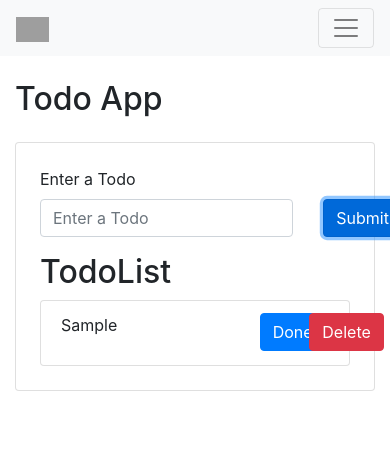
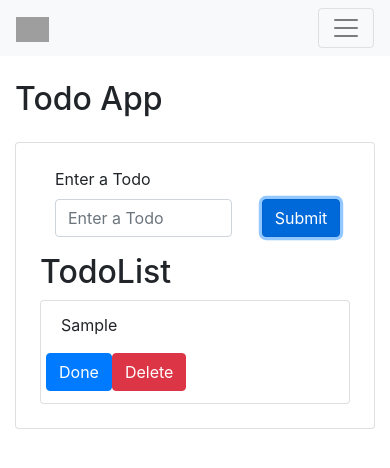
Before and after one commit to tahabinaziz/Component-Based, a React (Create React App) app: page /todo-app in a window 390 px wide. Both pictures are taken after typing "Sample" into the empty fields and a click on the button "Submit". Shown: the top 468 px of the page. Built offline with nearby package versions, Linux system fonts and the light colour scheme; grey boxes are pictures that could not be loaded.

Commit message:
Responsive Todo

```diff
--- a/src/Component/TodoAppComponents/TodoForm.js
+++ b/src/Component/TodoAppComponents/TodoForm.js
@@ -11,13 +11,15 @@ function TodoForm({ addTodo }) {
   };
 
   return (
-    <div className="form-group">
+    <div className="container">
+
       <form onSubmit={handleSubmit}>
+      <div className="form-group">
         <div className="row">
           <label  className="col-12 form-label" srOnly>
             Enter a Todo
     </label>
-          <div className="col-10">
+          <div className="col-8">
             <input className="form-control"
               type="text"
               placeholder="Enter a Todo"
@@ -30,8 +32,10 @@ function TodoForm({ addTodo }) {
             <button type="submit" className="btn btn-primary">Submit</button>
           </div>
         </div>
+        </div>
       </form>
     </div>
+
   );
 }
 
--- a/src/Component/TodoAppComponents/TodoItem.js
+++ b/src/Component/TodoAppComponents/TodoItem.js
@@ -13,11 +13,11 @@ function TodoItem({ todo, removeTodo }) {
 const {completed, text, id} = todoItem
   return (
 
-      <div className="list-group-item">
+      <div className="list-group-item container">
         <div className="row">
-        <div className="col-8"><p className={completed ? "isDone" : ""}>{text}</p></div>
-        <div className="col-2"><button className="btn btn-primary" onClick={toggleDone}>{completed ? "undone" : "Done"}</button></div>
-        <div className="col-2"><button className="btn btn-danger"
+        <div className="col-md-12"><p className={completed ? "isDone" : ""}>{text}</p></div>
+        <div className=""><button className="btn btn-primary" onClick={toggleDone}>{completed ? "undone" : "Done"}</button></div>
+        <div className=""><button className="btn btn-danger"
 
         onClick={() =>
           removeTodo(id)}>Delete</button></div>
```
